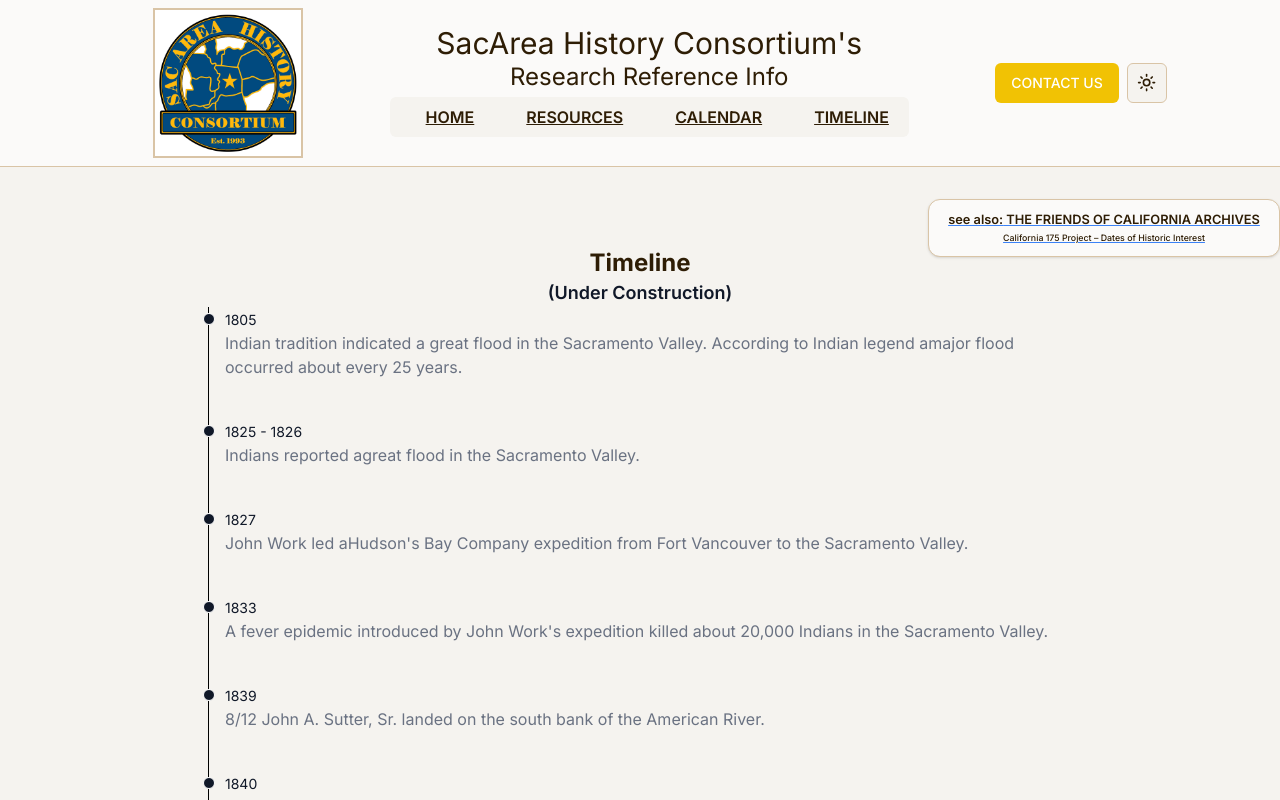
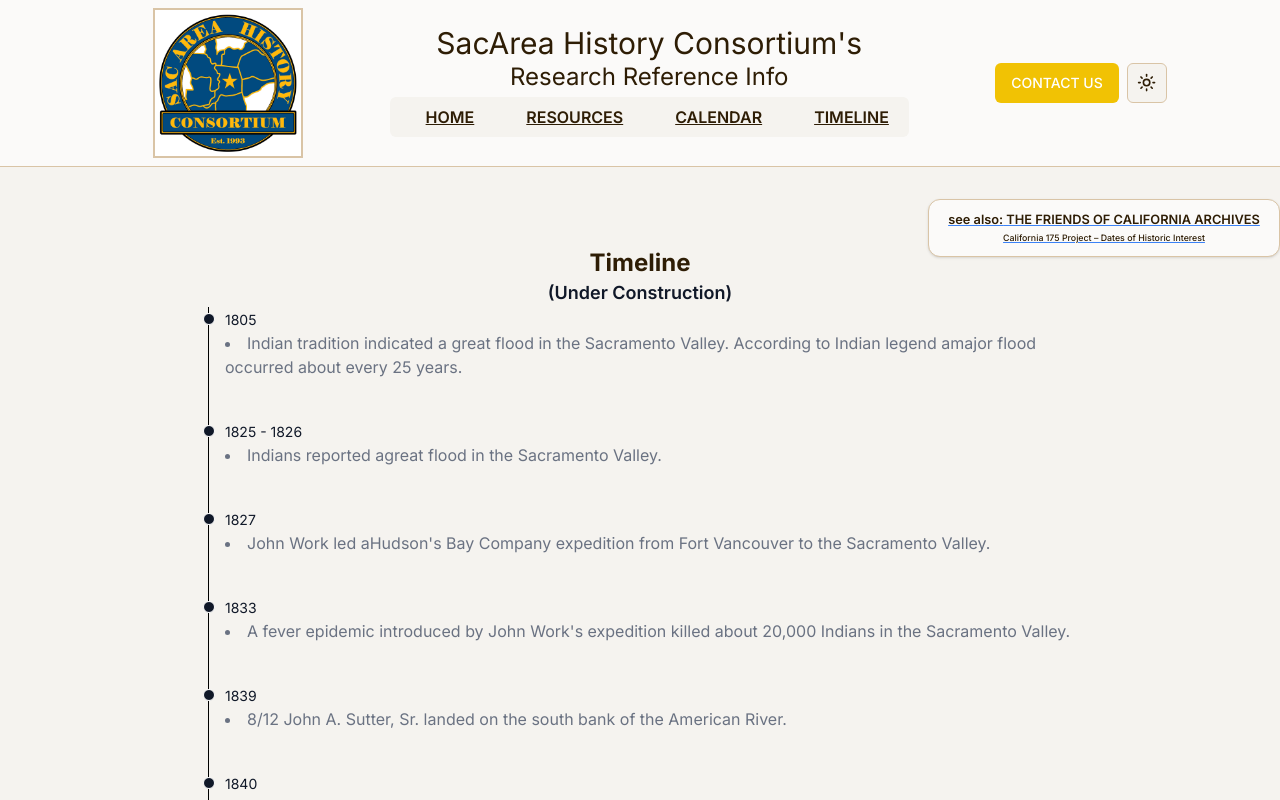
Before and after one commit to witcradg/sacareahistory, a Next.js app: page /timeline in a window 1280 px wide. Shown: the top 800 px of the page. Built offline with nearby package versions, Linux system fonts and the light colour scheme.

Commit message:
Refactor TimelineSection component TimelineSection.tsx now detects desc arrays and renders them as bullet lists (with fallback for strings),  so entries no longer appear as comma-separated blobs.

```diff
--- a/components/timeline/TimelineSection.tsx
+++ b/components/timeline/TimelineSection.tsx
@@ -18,14 +18,17 @@ export const TimelineSection = () => {
 							<div className="absolute w-3 h-3 bg-gray-900 rounded-full mt-1.5 -start-1.5 border border-white dark:border-gray-900 dark:bg-gray-700"></div>
 							<time className="mb-1 text-sm font-normal leading-none text-gray-900 dark:text-gray-500">
 								{tl.event}</time>
-						{/* <h3 className="text-lg font-semibold text-gray-900 dark:text-white">
-							{tl.title}</h3> */}
+							{Array.isArray(tl.desc) ? (
+								<ul className="mb-4 text-base font-normal text-gray-500 dark:text-gray-400 list-disc list-inside space-y-1">
+									{tl.desc.map((entry: string, idx: number) => (
+										<li key={idx}>{entry}</li>
+									))}
+								</ul>
+							) : (
 								<p className="mb-4 text-base font-normal text-gray-500 dark:text-gray-400">
-							{tl.desc}</p>
-						{/* <a target="_blank" rel="noopener noreferrer" href={event.url} className="inline-flex items-center px-4 py-2 text-sm font-medium text-gray-900 bg-white border border-gray-200 rounded-lg hover:bg-gray-100 hover:text-blue-700 focus:z-10 focus:ring-4 focus:outline-none focus:ring-gray-100 focus:text-blue-700 dark:bg-gray-800 dark:text-gray-400 dark:border-gray-600 dark:hover:text-white dark:hover:bg-gray-700 dark:focus:ring-gray-700">
-							Additional Information <svg className="w-3 h-3 ms-2 rtl:rotate-180" aria-hidden="true" xmlns="http://www.w3.org/2000/svg" fill="none" viewBox="0 0 14 10">
-								<path stroke="currentColor" stroke-linecap="round" stroke-linejoin="round" stroke-width="2" d="M1 5h12m0 0L9 1m4 4L9 9" />
-							</svg></a> */}
+									{tl.desc}
+								</p>
+							)}
 						</li>
 					))}
 				</ol>
```
Lines whose indentation alone changed are shown as unchanged.
